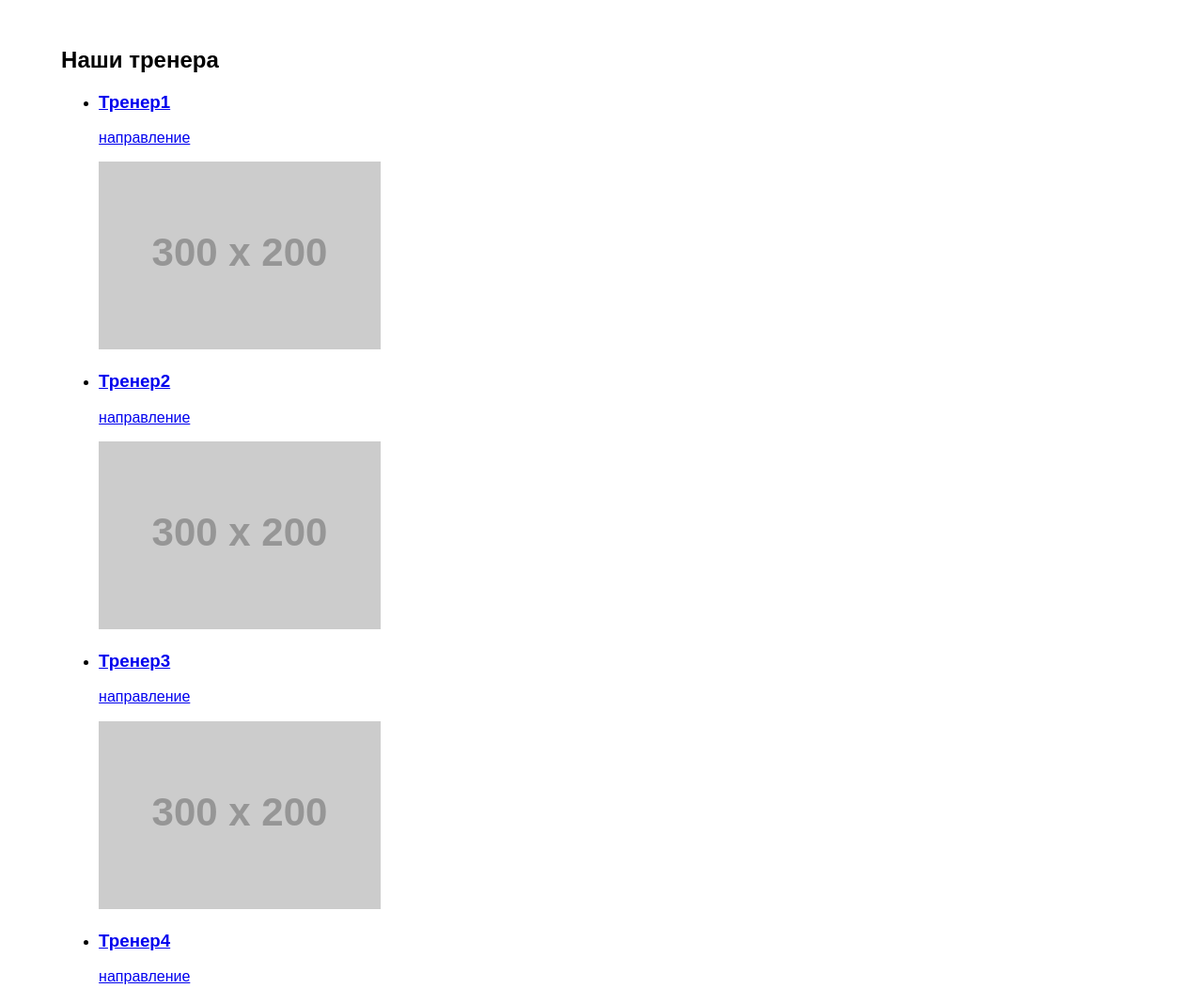
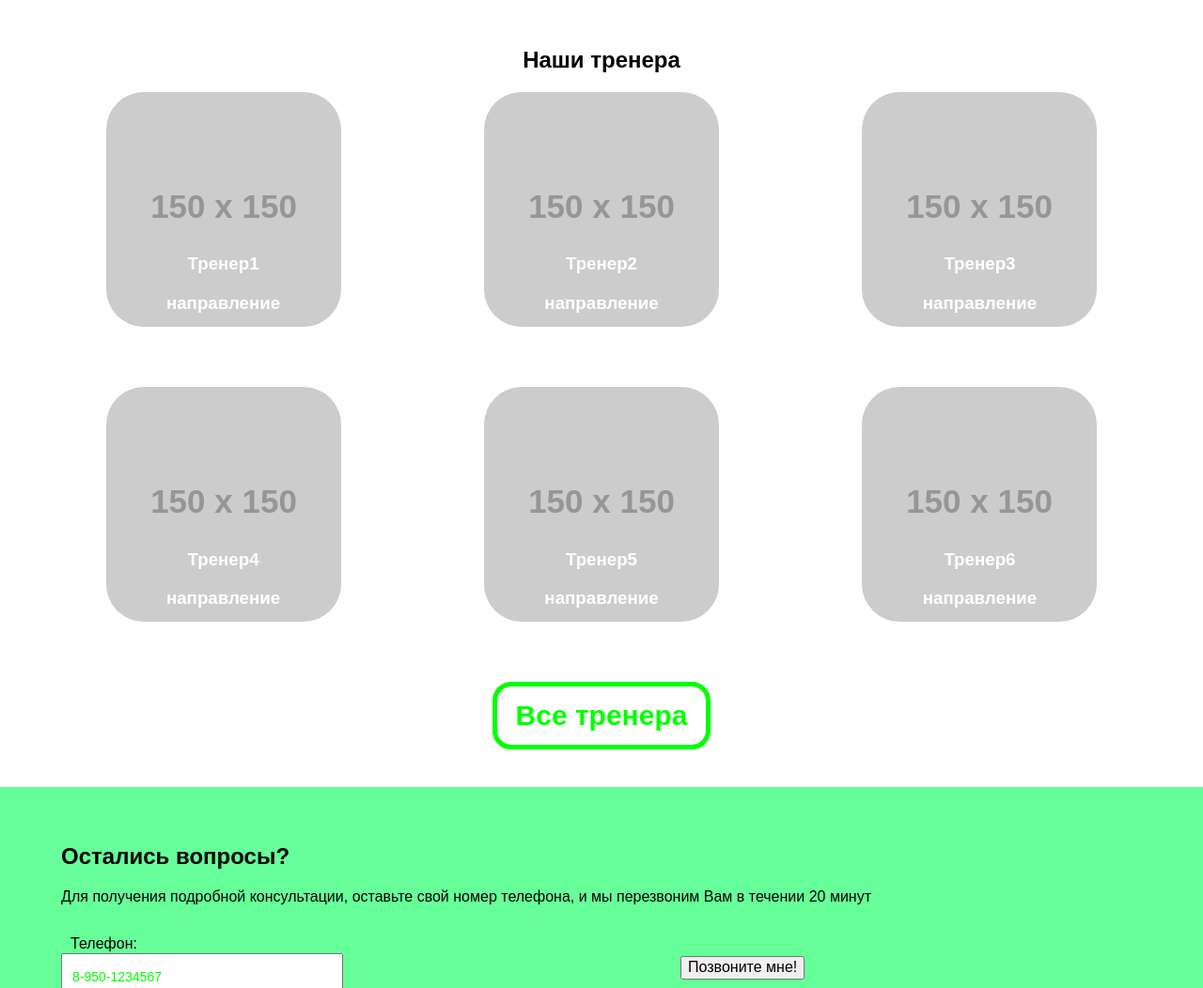
Before and after one commit to kripton-perm/white-crane, a website: page index.html in a window 1280 px wide. Shown: the part 4780-5832 px from the top of the page at 94% size. Drawn offline with nearby package versions, Linux system fonts and the light colour scheme; files that its build step writes are made by us from their sources; placeholder pictures from the web are drawn by us; files whose address does not match are found by name.

Commit message:
Оформил раздел с тренерами

```diff
--- a/index.html
+++ b/index.html
@@ -561,73 +561,82 @@
     </section>
     <section class="coaches">
       <div class="coaches__wrapper">
-        <h2 class="title  coaches__title">Наши тренера</h2>
+        <h2 class="title coaches__title">Наши тренера</h2>
         <ul class="coaches__list">
           <li class="coaches__item">
-            <a href="#">
-              <h3>Тренер1</h3>
-              <p class="coaches__type">направление</p>
-              <img src="http://fakeimg.pl/300x200/000000/FFF/?text=coach1" alt="Тренер 1">
+            <a class="coaches__link" href="#">
+              <h3 class="coaches__name">Тренер1 <span class="coaches__type">направление</span></h3>
+              <p class="coaches__image">
+                <img src="http://fakeimg.pl/150x150/000000/FFF/?text=coach1" alt="Тренер 1">
+              </p>
             </a>
           </li>
           <li class="coaches__item">
-            <a href="#">
-              <h3>Тренер2</h3>
-              <p class="coaches__type">направление</p>
-              <img src="http://fakeimg.pl/300x200/000000/FFF/?text=coach2" alt="Тренер 1">
+            <a class="coaches__link" href="#">
+              <h3 class="coaches__name">Тренер2 <span class="coaches__type">направление</span></h3>
+              <p class="coaches__image">
+                <img src="http://fakeimg.pl/150x150/000000/FFF/?text=coach2" alt="Тренер 2">
+              </p>
             </a>
           </li>
           <li class="coaches__item">
-            <a href="#">
-              <h3>Тренер3</h3>
-              <p class="coaches__type">направление</p>
-              <img src="http://fakeimg.pl/300x200/000000/FFF/?text=coach3" alt="Тренер 1">
+            <a class="coaches__link" href="#">
+              <h3 class="coaches__name">Тренер3 <span class="coaches__type">направление</span></h3>
+              <p class="coaches__image">
+                <img src="http://fakeimg.pl/150x150/000000/FFF/?text=coach3" alt="Тренер 3">
+              </p>
             </a>
           </li>
           <li class="coaches__item">
-            <a href="#">
-              <h3>Тренер4</h3>
-              <p class="coaches__type">направление</p>
-              <img src="http://fakeimg.pl/300x200/000000/FFF/?text=coach4" alt="Тренер 1">
+            <a class="coaches__link" href="#">
+              <h3 class="coaches__name">Тренер4 <span class="coaches__type">направление</span></h3>
+              <p class="coaches__image">
+                <img src="http://fakeimg.pl/150x150/000000/FFF/?text=coach4" alt="Тренер 4">
+              </p>
             </a>
           </li>
           <li class="coaches__item">
-            <a href="#">
-              <h3>Тренер5</h3>
-              <p class="coaches__type">направление</p>
-              <img src="http://fakeimg.pl/300x200/000000/FFF/?text=coach5" alt="Тренер 1">
+            <a class="coaches__link" href="#">
+              <h3 class="coaches__name">Тренер5 <span class="coaches__type">направление</span></h3>
+              <p class="coaches__image">
+                <img src="http://fakeimg.pl/150x150/000000/FFF/?text=coach5" alt="Тренер 5">
+              </p>
             </a>
           </li>
           <li class="coaches__item">
-            <a href="#">
-              <h3>Тренер6</h3>
-              <p class="coaches__type">направление</p>
-              <img src="http://fakeimg.pl/300x200/000000/FFF/?text=coach6" alt="Тренер 1">
+            <a class="coaches__link" href="#">
+              <h3 class="coaches__name">Тренер6 <span class="coaches__type">направление</span></h3>
+              <p class="coaches__image">
+                <img src="http://fakeimg.pl/150x150/000000/FFF/?text=coach6" alt="Тренер 6">
+              </p>
             </a>
           </li>
           <li class="coaches__item">
-            <a href="#">
-              <h3>Тренер7</h3>
-              <p class="coaches__type">направление</p>
-              <img src="http://fakeimg.pl/300x200/000000/FFF/?text=coach7" alt="Тренер 1">
+            <a class="coaches__link" href="#">
+              <h3 class="coaches__name">Тренер7 <span class="coaches__type">направление</span></h3>
+              <p class="coaches__image">
+                <img src="http://fakeimg.pl/150x150/000000/FFF/?text=coach7" alt="Тренер 7">
+              </p>
             </a>
           </li>
           <li class="coaches__item">
-            <a href="#">
-              <h3>Тренер8</h3>
-              <p class="coaches__type">направление</p>
-              <img src="http://fakeimg.pl/300x200/000000/FFF/?text=coach8" alt="Тренер 1">
+            <a class="coaches__link" href="#">
+              <h3 class="coaches__name">Тренер8 <span class="coaches__type">направление</span></h3>
+              <p class="coaches__image">
+                <img src="http://fakeimg.pl/150x150/000000/FFF/?text=coach8" alt="Тренер 8">
+              </p>
             </a>
           </li>
           <li class="coaches__item">
-            <a href="#">
-              <h3>Тренер9</h3>
-              <p class="coaches__type">направление</p>
-              <img src="http://fakeimg.pl/300x200/000000/FFF/?text=coach9" alt="Тренер 1">
+            <a class="coaches__link" href="#">
+              <h3 class="coaches__name">Тренер9 <span class="coaches__type">направление</span></h3>
+              <p class="coaches__image">
+                <img src="http://fakeimg.pl/150x150/000000/FFF/?text=coach9" alt="Тренер 9">
+              </p>
             </a>
           </li>
         </ul>
-        <a class="coaches__link coaches__link--all" href="coaches.html">Все тренера</a>
+        <a class="button coaches__all" href="coaches.html">Все тренера</a>
       </div>
     </section>
     <!-- <section id="faq">
--- a/sass/layout/coaches.scss
+++ b/sass/layout/coaches.scss
@@ -1,4 +1,113 @@
 .coaches__wrapper {
   @include wrapper;
   /*outline: 1px solid red;*/
+  display: flex;
+  flex-direction: column;
+  align-items: center;
 }
+
+.coaches__list {
+  @include list-reset;
+  width: 100%;
+  margin-bottom: $padding;
+
+  @media (min-width: $tablet-width) {
+    display: flex;
+    flex-wrap: wrap;
+    justify-content: space-between;
+    margin-bottom: 0;
+  }
+}
+
+.coaches__item {
+  &:nth-child(n+2) {
+    @media (max-width: $mobile-width-only) {
+      display: none;
+    }
+  }
+
+  @media (min-width: $tablet-width) {
+    width: 48%;
+    margin-bottom: 2 * $padding;
+  }
+
+  @media (min-width: $desktop-width) {
+    width: 30%;
+  }
+
+  &:nth-child(n+7) {
+    @media (min-width: $tablet-width) {
+      display: none;
+    }
+  }
+}
+
+.coaches__link {
+  display: flex;
+  flex-wrap: wrap;
+  justify-content: center;
+  align-items: center;
+  text-decoration: none;
+  color: black;
+
+  @media (min-width: $tablet-width) {
+
+  }
+
+  &:hover,
+  &:focus {
+    color: #333333;
+
+    .coaches__type {
+      color: #555555;
+
+      @media (min-width: $tablet-width) {
+        color: white;
+      }
+    }
+
+    img {
+      transform: scale(1.1);
+    }
+  }
+}
+
+.coaches__name {
+  margin: 0;
+  padding: 0;
+  width: 50%;
+  text-align: center;
+  margin-bottom: $padding;
+
+  @media (min-width: $tablet-width) {
+    width: 100%;
+    margin-top: -6 * $padding;
+    color: white;
+    position: relative;
+    z-index: 5;
+  }
+}
+
+.coaches__type {
+  display: block;
+  margin-top: $padding;
+  color: #555555;
+
+  @media (min-width: $tablet-width) {
+    color: white;
+  }
+}
+
+.coaches__image {
+  margin: 0;
+  padding: 0;
+  order: -1;
+  margin-bottom: $padding;
+
+  img {
+    width: 250px;
+    height: 250px;
+    transition: all 1s;
+    border-radius: 2 * $padding;
+  }
+}
```
